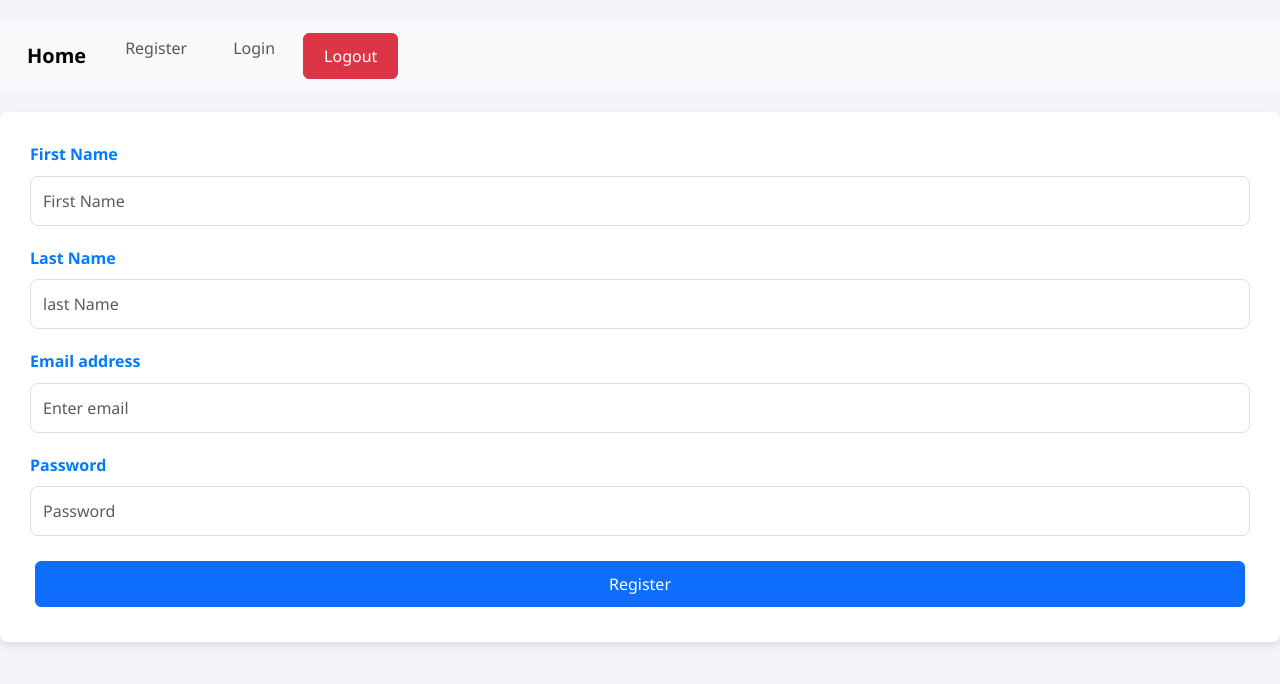
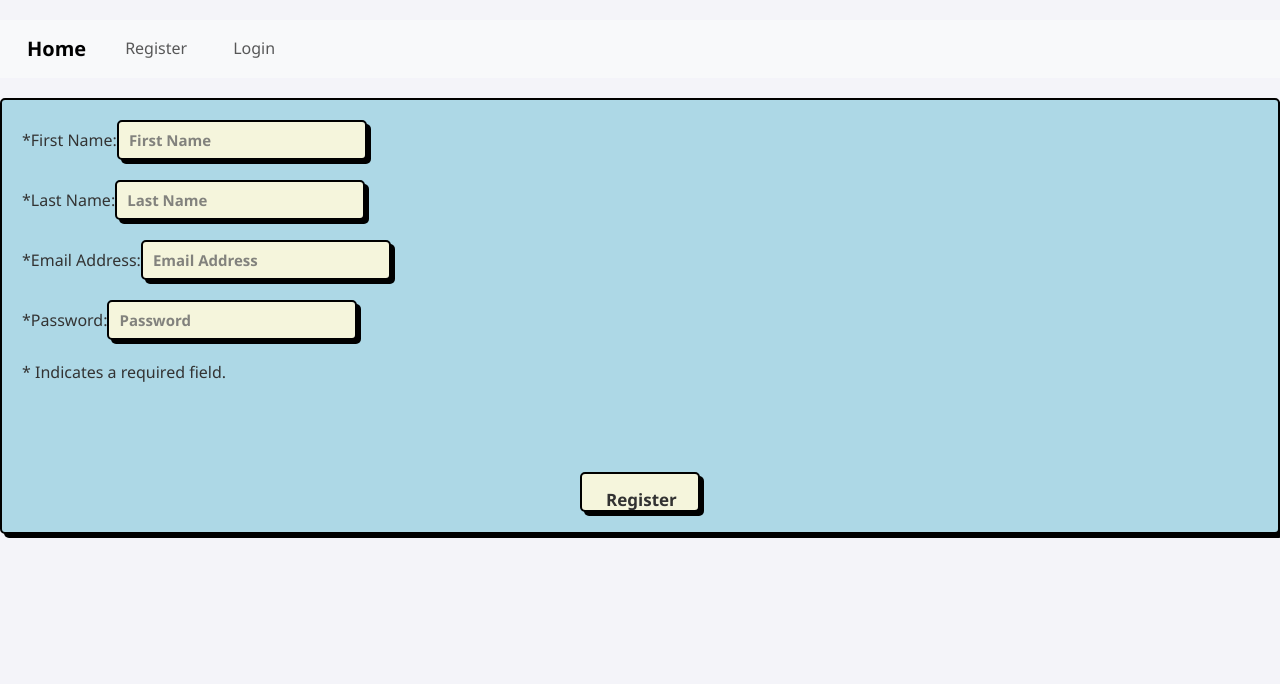
Before and after one commit to muhammet-koca/Capstone-E-Commerce-Store, a React (Vite) app in the folder capstoneFrontend/: page /register in a window 1280 px wide. Shown: the top 684 px of the page. Built offline with nearby package versions, Linux system fonts and the light colour scheme.

Commit message:
css added and logout works

```diff
--- a/capstoneFrontend/src/components/admin/addProduct.jsx
+++ b/capstoneFrontend/src/components/admin/addProduct.jsx
@@ -46,7 +46,7 @@ export default function AddProduct() {
     <div>
       <form onSubmit={submit}>
         <div className="form-group">
-          <label>Product Name</label>
+          <label>*Product Name</label>
           <input
             name="productName"
             value={form.productName}
@@ -54,6 +54,7 @@ export default function AddProduct() {
             type="text"
             className="form-control"
             placeholder="Product Name"
+            required
           />
         </div>
         <div className="form-group">
@@ -68,7 +69,7 @@ export default function AddProduct() {
           />
         </div>
         <div className="form-group">
-          <label>Price</label>
+          <label>*Price</label>
           <input
             name="price"
             value={form.price}
@@ -76,6 +77,7 @@ export default function AddProduct() {
             type="number"
             className="form-control"
             placeholder="Price"
+            required
           />
         </div>
         <div className="form-group">
@@ -89,6 +91,7 @@ export default function AddProduct() {
             placeholder="Publish"
           />
         </div>
+        <p>* Indicates a required field.</p>
         <button type="submit" className="btn btn-primary">
           Add Product
         </button>
--- a/capstoneFrontend/src/components/admin/updateProduct.jsx
+++ b/capstoneFrontend/src/components/admin/updateProduct.jsx
@@ -58,7 +58,7 @@ export default function UpdateProduct() {
       </h1>
       <form onSubmit={handleProduct}>
         <div className="form-group">
-          <label>Product Name</label>
+          <label>*Product Name</label>
           <input
             name="productName"
             value={form.productName}
@@ -66,6 +66,7 @@ export default function UpdateProduct() {
             type="text"
             className="form-control"
             placeholder="Product Name"
+            required
           />
         </div>
         <div className="form-group">
@@ -80,7 +81,7 @@ export default function UpdateProduct() {
           />
         </div>
         <div className="form-group">
-          <label>Price</label>
+          <label>*Price</label>
           <input
             name="price"
             value={form.price}
@@ -88,6 +89,7 @@ export default function UpdateProduct() {
             type="float"
             className="form-control"
             placeholder="Price"
+            required
           />
         </div>
         <div className="form-group">
@@ -101,6 +103,7 @@ export default function UpdateProduct() {
             placeholder="Publish"
           />
         </div>
+        <p>* Indicates a required field.</p>
         <button type="submit" className="btn btn-primary">
           Update Product
         </button>
--- a/capstoneFrontend/src/components/features/update.jsx
+++ b/capstoneFrontend/src/components/features/update.jsx
@@ -1,6 +1,7 @@
 import React, { useState, useEffect } from "react";
 import { useParams, useNavigate } from "react-router-dom";
 import { useGetUserQuery, useUpdateUserMutation } from "./updateSlice";
+import "../login/login.css";
 
 export default function UpdateUser() {
   const { id } = useParams();
@@ -51,58 +52,60 @@ export default function UpdateUser() {
   };
 
   return (
-    <div>
+    <div id="form-group">
       <h1>
         Update User:{" "}
         {user ? `${user.firstName} ${user.lastName}` : "Loading..."}
       </h1>
-      <form onSubmit={handleUser}>
-        <div className="form-group">
+      <form onSubmit={handleUser} className="form">
+        <div>
           <label>First Name</label>
           <input
             name="firstName"
             value={form.firstName}
             onChange={update}
             type="text"
-            className="form-control"
             placeholder="First Name"
+            className="input"
           />
         </div>
-        <div className="form-group">
+        <div>
           <label>Last Name</label>
           <input
             name="lastName"
             value={form.lastName}
             onChange={update}
             type="text"
-            className="form-control"
             placeholder="Last Name"
+            className="input"
           />
         </div>
-        <div className="form-group">
-          <label>Email address</label>
+        <div>
+          <label>*Email Address</label>
           <input
             name="email"
             value={form.email}
             onChange={update}
             type="email"
-            className="form-control"
             placeholder="Enter email"
+            required
+            className="input"
           />
         </div>
-        <div className="form-group">
-          <label>Password</label>
+        <div>
+          <label>*Password</label>
           <input
             name="password"
             value={form.password}
             onChange={update}
             type="password"
-            className="form-control"
             placeholder="Password"
             required
+            className="input"
           />
         </div>
-        <button type="submit" className="btn btn-primary">
+        <p>* Indicates a required field.</p>
+        <button type="submit" className="button-confirm">
           Update User
         </button>
       </form>
--- a/capstoneFrontend/src/components/home/Navigation.jsx
+++ b/capstoneFrontend/src/components/home/Navigation.jsx
@@ -30,6 +30,7 @@ export default function Navigation() {
       console.log("Logout error", error);
     }
   };
+
   if (sessionIsAdmin === "true") {
     return (
       <div>
@@ -79,7 +80,7 @@ export default function Navigation() {
                 <Link to={`/users`} className="nav-link">
                   Users
                 </Link>
-
+                {sessionUser && (
                   <button
                     type="button"
                     className="btn btn-danger"
@@ -87,6 +88,7 @@ export default function Navigation() {
                   >
                     Logout
                   </button>
+                )}
               </div>
             </div>
           </div>
@@ -134,7 +136,7 @@ export default function Navigation() {
                     Cart
                   </Link>
                 )}
-
+                {sessionUser && (
                   <button
                     type="button"
                     className="btn btn-danger"
@@ -142,6 +144,7 @@ export default function Navigation() {
                   >
                     Logout
                   </button>
+                )}
               </div>
             </div>
           </div>
--- /dev/null
+++ b/capstoneFrontend/src/components/login/login.css
@@ -0,0 +1,99 @@
+.form {
+  --input-focus: #2d8cf0;
+  --font-color: #323232;
+  --font-color-sub: #666;
+  --bg-color: beige;
+  --main-color: black;
+  padding: 20px;
+  background: lightblue;
+  display: flex;
+  flex-direction: column;
+  align-items: flex-start;
+  justify-content: center;
+  gap: 20px;
+  border-radius: 5px;
+  border: 2px solid var(--main-color);
+  box-shadow: 4px 4px var(--main-color);
+}
+
+.title {
+  color: var(--font-color);
+  font-weight: 900;
+  font-size: 20px;
+  margin-bottom: 25px;
+}
+
+.title span {
+  color: var(--font-color-sub);
+  font-weight: 600;
+  font-size: 17px;
+}
+
+.input {
+  width: 250px;
+  height: 40px;
+  border-radius: 5px;
+  border: 2px solid var(--main-color);
+  background-color: var(--bg-color);
+  box-shadow: 4px 4px var(--main-color);
+  font-size: 15px;
+  font-weight: 600;
+  color: var(--font-color);
+  padding: 5px 10px;
+  outline: none;
+}
+
+.input::placeholder {
+  color: var(--font-color-sub);
+  opacity: 0.8;
+}
+
+.input:focus {
+  border: 2px solid var(--input-focus);
+}
+
+.login-with {
+  display: flex;
+  gap: 20px;
+}
+
+.button-log {
+  cursor: pointer;
+  width: 40px;
+  height: 40px;
+  border-radius: 100%;
+  border: 2px solid var(--main-color);
+  background-color: var(--bg-color);
+  box-shadow: 4px 4px var(--main-color);
+  color: var(--font-color);
+  font-size: 25px;
+  display: flex;
+  justify-content: center;
+  align-items: center;
+}
+
+.icon {
+  width: 24px;
+  height: 24px;
+  fill: var(--main-color);
+}
+
+.button-log:active,
+.button-confirm:active {
+  box-shadow: 0px 0px var(--main-color);
+  transform: translate(3px, 3px);
+}
+
+.button-confirm {
+  margin: 50px auto 0 auto;
+  width: 120px;
+  height: 40px;
+  border-radius: 5px;
+  border: 2px solid var(--main-color);
+  background-color: var(--bg-color);
+  box-shadow: 4px 4px var(--main-color);
+  font-size: 17px;
+  font-weight: 600;
+  color: var(--font-color);
+  cursor: pointer;
+}
--- a/capstoneFrontend/src/components/login/login.jsx
+++ b/capstoneFrontend/src/components/login/login.jsx
@@ -1,6 +1,7 @@
 import { useState } from "react";
 import { useLoginMutation } from "../login/loginSlice";
 import { useNavigate } from "react-router-dom";
+import "./login.css";
 
 const Login = ({ setEmail }) => {
   const [inputFields, setInputFields] = useState({
@@ -34,17 +35,35 @@ const Login = ({ setEmail }) => {
   };
 
   return (
-    <div id="form-group">
+    <div>
       <h2>Login</h2>
-      <form onSubmit={handleSubmit} id="form-group">
-        <label>
-          Email: <input name="email" type="email" onChange={handleChange} />
+      <form onSubmit={handleSubmit} className="form">
+        <label className="email">
+          *Email Address:{" "}
+          <input
+            name="email"
+            type="email"
+            placeholder="Email"
+            onChange={handleChange}
+            required
+            className="input"
+          />
         </label>
-        <label>
-          Password:{" "}
-          <input name="password" type="password" onChange={handleChange} />
+        <label className="password">
+          *Password:{" "}
+          <input
+            name="password"
+            type="password"
+            placeholder="Password"
+            onChange={handleChange}
+            required
+            className="input"
+          />
         </label>
-        <button type="submit">Login</button>
+        <p>* Indicates a required field.</p>
+        <button className="button-confirm" type="submit">
+          Login
+        </button>
         <h3 id="successful"></h3>
       </form>
     </div>
--- a/capstoneFrontend/src/components/register/register.jsx
+++ b/capstoneFrontend/src/components/register/register.jsx
@@ -5,6 +5,7 @@ import { useRegisterMutation } from "../register/registerSlice";
 import { useCreateCartMutation } from "../cart/cartSlice";
 import { useSelector, useDispatch } from "react-redux";
 import { setCart } from "../register/registerSlice";
+import "../login/login.css";
 
 export default function Register({ setEmail }) {
   const [registerUser] = useRegisterMutation();
@@ -54,52 +55,57 @@ export default function Register({ setEmail }) {
 
   return (
     <div>
-      <form onSubmit={submit}>
-        <div className="form-group">
-          <label>First Name</label>
+      <form onSubmit={submit} className="form">
+        <div>
+          <label>*First Name:</label>
           <input
             name="firstName"
             value={form.firstName}
             onChange={update}
             type="text"
-            className="form-control"
             placeholder="First Name"
+            required
+            className="input"
           />
         </div>
-        <div className="form-group">
-          <label>Last Name</label>
+        <div>
+          <label>*Last Name:</label>
           <input
             name="lastName"
             value={form.lastName}
             onChange={update}
             type="text"
-            className="form-control"
-            placeholder="last Name"
+            placeholder="Last Name"
+            required
+            className="input"
           />
         </div>
-        <div className="form-group">
-          <label>Email address</label>
+        <div>
+          <label>*Email Address:</label>
           <input
             name="email"
             value={form.email}
             onChange={update}
             type="email"
-            className="form-control"
-            placeholder="Enter email"
+            placeholder="Email Address"
+            required
+            className="input"
           />
         </div>
-        <div className="form-group">
-          <label>Password</label>
+        <div>
+          <label>*Password:</label>
           <input
             type="password"
             name="password"
             value={form.password}
             onChange={update}
-            className="form-control"
             placeholder="Password"
+            required
+            className="input"
           />
         </div>
-        <button type="submit" className="btn btn-primary">
+        <p>* Indicates a required field.</p>
+        <button type="submit" className="button-confirm">
           Register
         </button>
       </form>
```
Lines whose indentation alone changed are shown as unchanged.
